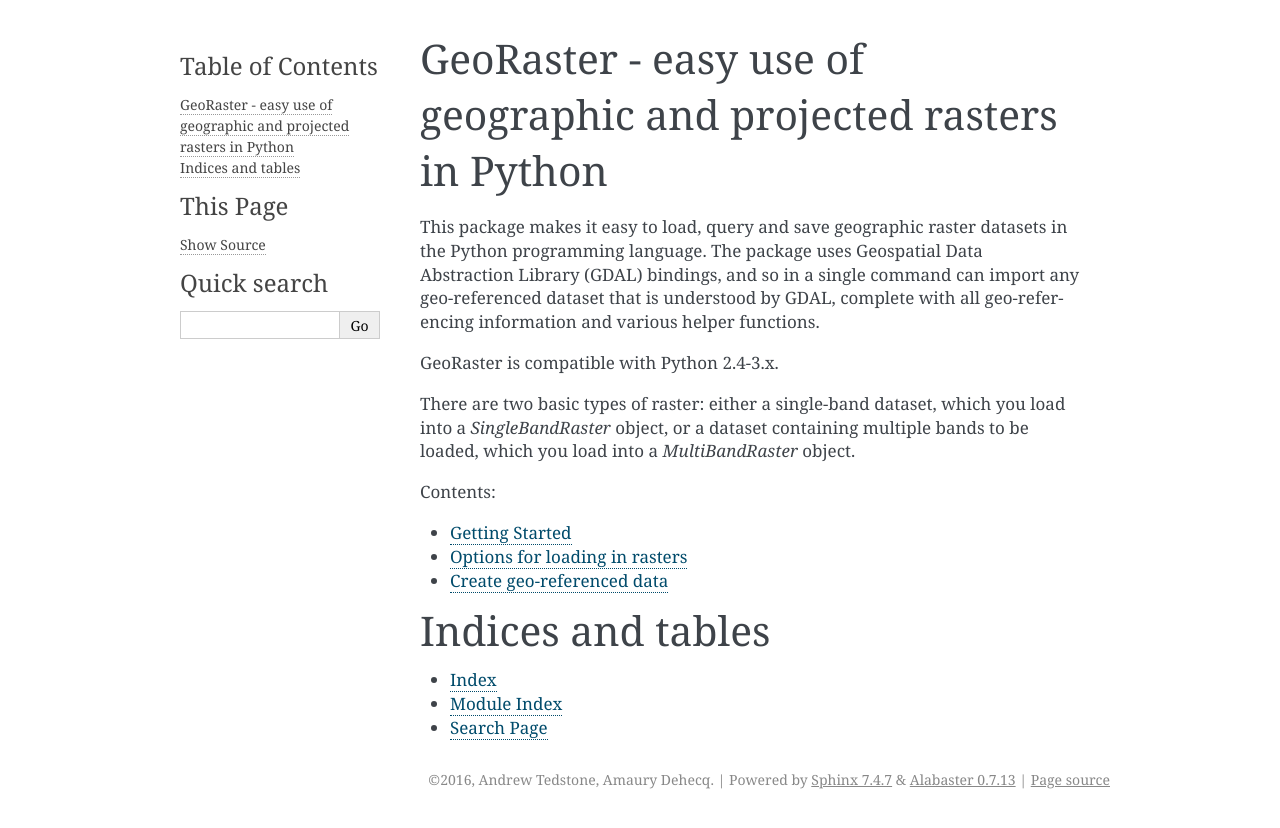
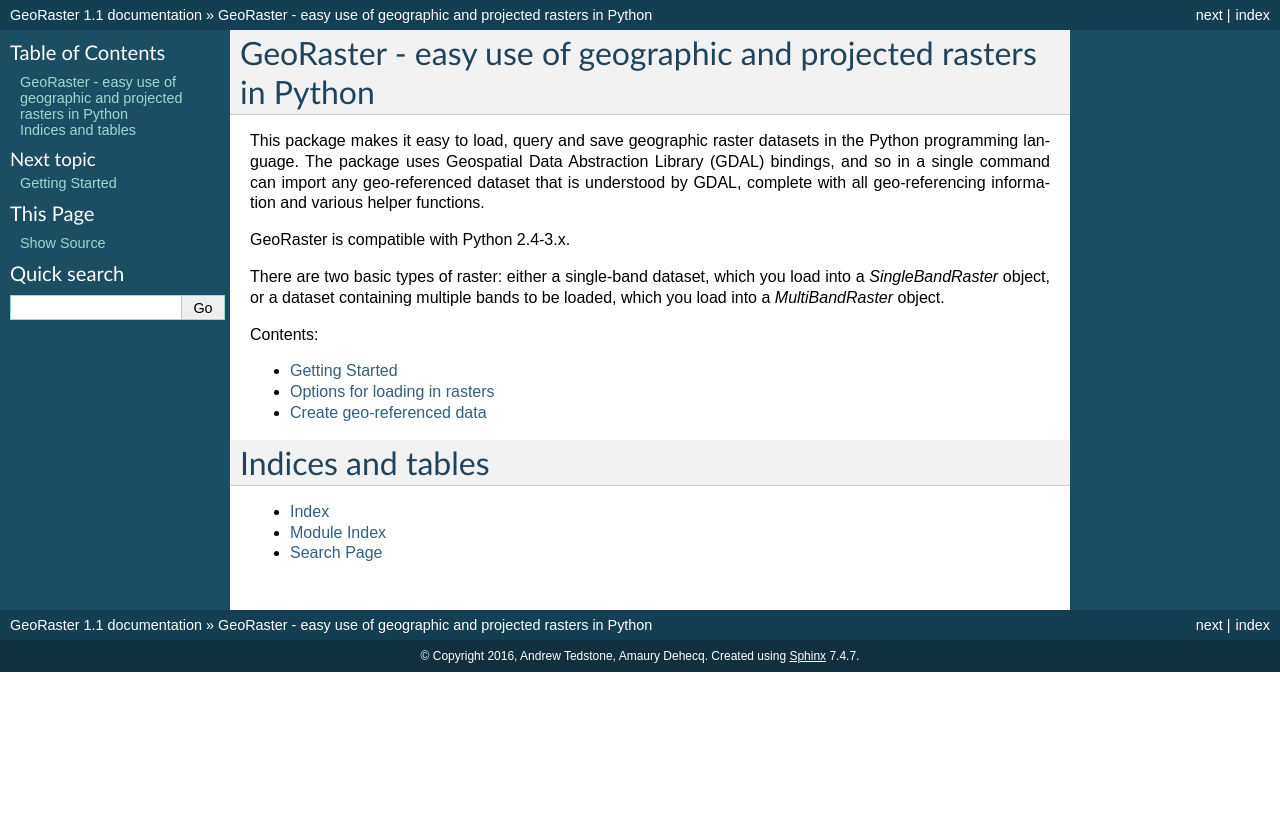
Before and after one commit to GeoUtils/georaster, a Sphinx documentation site: the page built from docs/index.rst, in a window 1280 px wide. Shown: the top 828 px of the page. Built offline with Sphinx 7.4.7, drawn with Linux system fonts in a browser that asks for light colours; pages that are not in the unit, such as notebooks, are missing from menus.

Commit message:
change theme

```diff
--- a/docs/conf.py
+++ b/docs/conf.py
@@ -17,9 +17,9 @@
 # add these directories to sys.path here. If the directory is relative to the
 # documentation root, use os.path.abspath to make it absolute, like shown here.
 #
-# import os
-# import sys
-# sys.path.insert(0, os.path.abspath('.'))
+import os
+import sys
+sys.path.insert(0, os.path.abspath('../georaster/'))
 
 # -- General configuration ------------------------------------------------
 
@@ -123,7 +123,7 @@ todo_include_todos = False
 # The theme to use for HTML and HTML Help pages.  See the documentation for
 # a list of builtin themes.
 #
-html_theme = 'alabaster'
+html_theme = 'classic'
 
 # Theme options are theme-specific and customize the look and feel of a theme
 # further.  For a list of options available for each theme, see the
```
